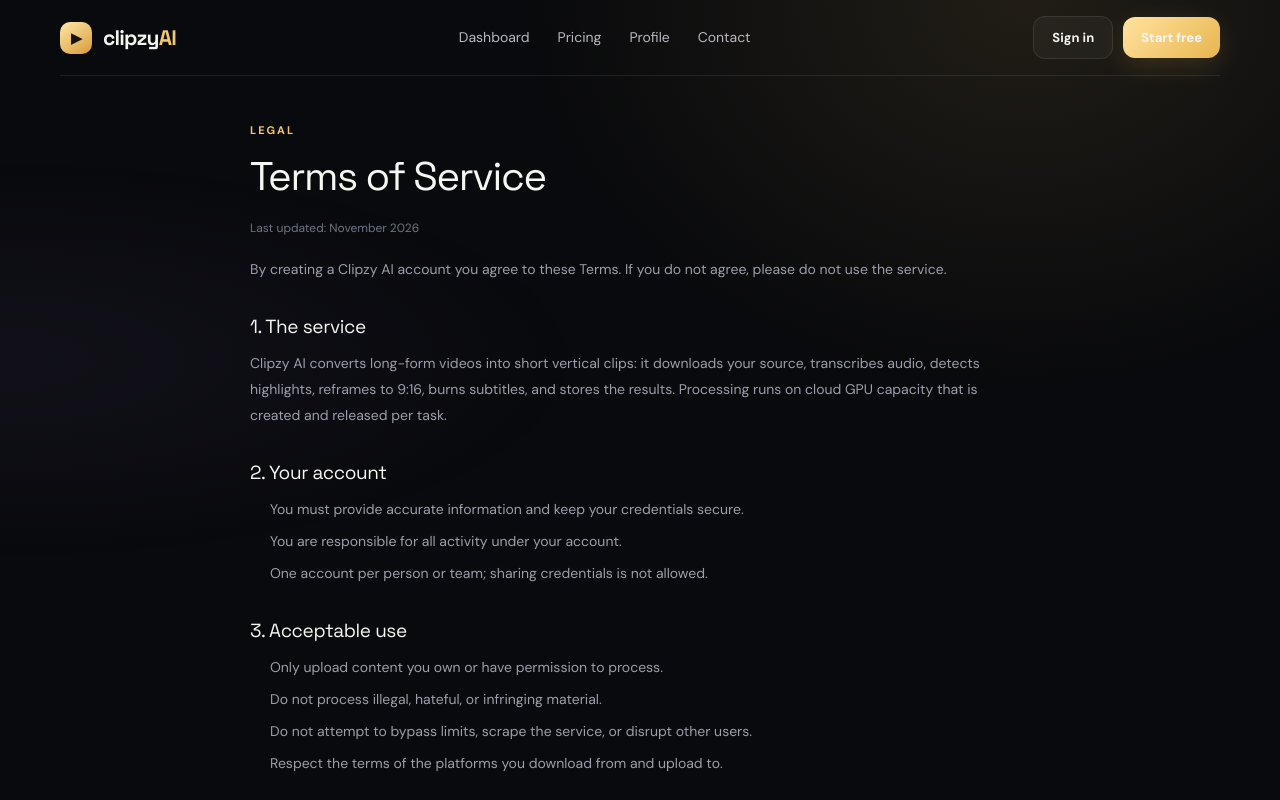
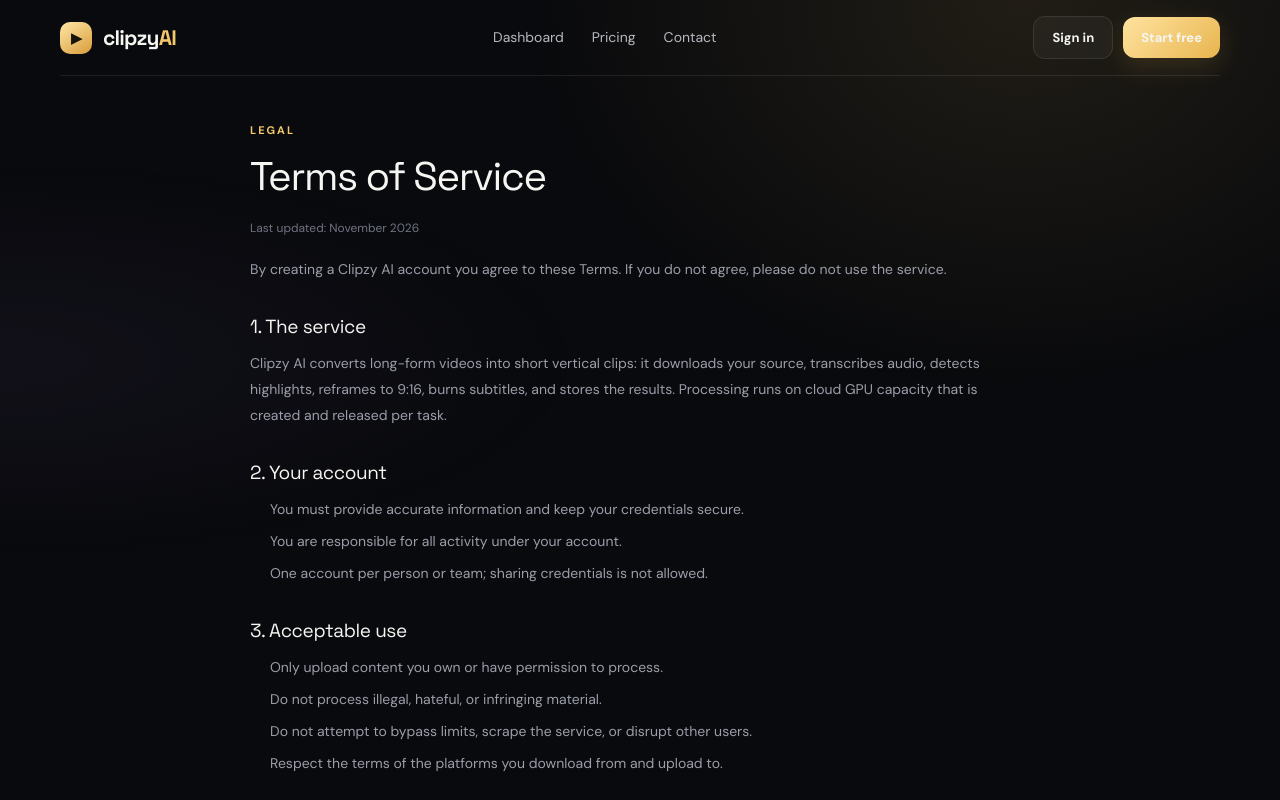
Before and after one commit to jayras150/ClipziAI, a Next.js app in the folder frontend/: page /terms in a window 1280 px wide. Shown: the top 800 px of the page. Built offline with nearby package versions, Linux system fonts and the light colour scheme.

Commit message:
fix(ui): rapikan grid halaman profile + hapus menu Profile dari navbar, dashboard, dan dropdown akun

```diff
--- a/frontend/src/app/dashboard/page.tsx
+++ b/frontend/src/app/dashboard/page.tsx
@@ -411,7 +411,6 @@ export default function DashboardPage() {
         <nav className="ui-nav-links">
           <Link href="/dashboard">Dashboard</Link>
           <Link href="/pricing">Pricing</Link>
-          <Link href="/profile">Profile</Link>
         </nav>
         <div className="ui-nav-actions">
           {youtube.connected ? (
--- a/frontend/src/app/profile/page.tsx
+++ b/frontend/src/app/profile/page.tsx
@@ -265,7 +265,10 @@ export default function ProfilePage() {
         <div
           style={{
             display: "grid",
-            gridTemplateColumns: "repeat(auto-fit, minmax(320px, 1fr))",
+            // 2 kolom di desktop (kartu kanan mengisi ruang kosong), 1 kolom di
+            // mobile. Sebelumnya minmax(320px) membuat 3 kolom sempit sehingga
+            // kartu "Security" jatuh sendirian dan menyisakan area kosong besar.
+            gridTemplateColumns: "repeat(auto-fit, minmax(430px, 1fr))",
             gap: 16,
             alignItems: "start",
           }}
--- a/frontend/src/components/Navbar.tsx
+++ b/frontend/src/components/Navbar.tsx
@@ -25,7 +25,6 @@ export default function Navbar() {
       <nav className="ui-nav-links">
         <Link href="/dashboard">Dashboard</Link>
         <Link href="/pricing">Pricing</Link>
-        <Link href="/profile">Profile</Link>
         <Link href="/contact">Contact</Link>
       </nav>
       <div className="ui-nav-actions">
--- a/frontend/src/components/UserMenu.tsx
+++ b/frontend/src/components/UserMenu.tsx
@@ -2,7 +2,7 @@
 
 import { useEffect, useRef, useState } from "react"
 import Link from "next/link"
-import { CreditCard, LayoutDashboard, LogOut, User } from "lucide-react"
+import { CreditCard, LayoutDashboard, LogOut } from "lucide-react"
 
 import { api, UserProfileData } from "@/lib/api"
 
@@ -98,9 +98,6 @@ export default function UserMenu() {
           <Link className="ui-dropdown-item" href="/dashboard" role="menuitem" onClick={() => setOpen(false)}>
             <LayoutDashboard size={15} /> Dashboard
           </Link>
-          <Link className="ui-dropdown-item" href="/profile" role="menuitem" onClick={() => setOpen(false)}>
-            <User size={15} /> Profile
-          </Link>
           <Link className="ui-dropdown-item" href="/pricing" role="menuitem" onClick={() => setOpen(false)}>
             <CreditCard size={15} /> Pricing
           </Link>
```
